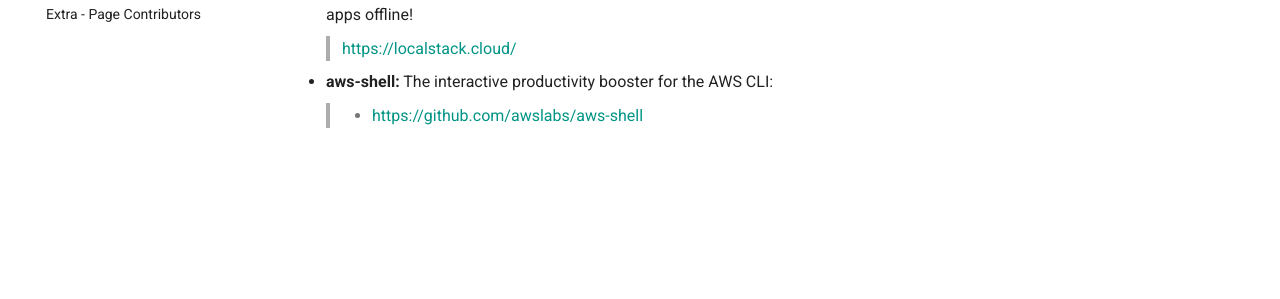
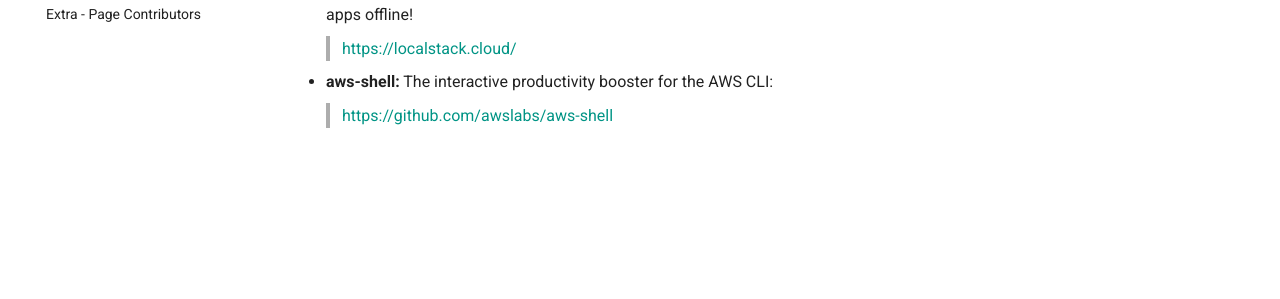
Before and after one commit to augustoliks/aws-mini-book, an MkDocs documentation site: the page built from docs/extra-aws-awesome.md, in a window 1280 px wide. Shown: the part 304-603 px from the top of the page. Built offline with MkDocs 1.6.1 and Material for MkDocs 9.7.7, drawn with Linux system fonts in a browser that asks for light colours; comment, search, counter and statistics services are not loaded.

```diff
--- a/docs/extra-aws-awesome.md
+++ b/docs/extra-aws-awesome.md
@@ -7,4 +7,4 @@
 > [https://localstack.cloud/](https://localstack.cloud/)
 
 - __aws-shell:__ The interactive productivity booster for the AWS CLI:
-> - [https://github.com/awslabs/aws-shell](https://github.com/awslabs/aws-shell)
+> [https://github.com/awslabs/aws-shell](https://github.com/awslabs/aws-shell)
```
